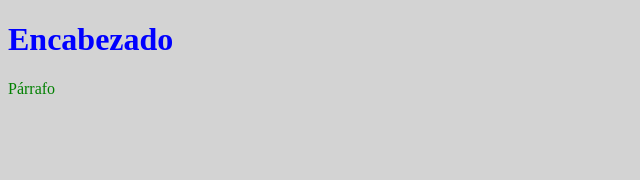
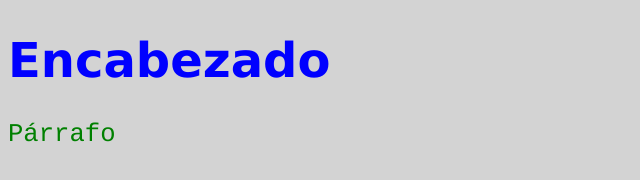
Before and after one commit to Anadoez/practica7.2, a plain HTML site: page index.html in a window 1280 px wide. Shown: the whole page, without its empty margins (0-640 px from the left). Drawn offline with Linux system fonts and the light colour scheme.

Commit message:
cambio style

```diff
--- a/index.html
+++ b/index.html
@@ -8,12 +8,17 @@
     <style>
         body{
             background-color: lightgray;
+
         }
         h1{
             color:blue;
+            font-family:verdana;
+            font-size:300%;
         }
         p{
             color:green;
+            font-family:courier;
+            font-size:160%;
         }
     </style>
 </head>
```
